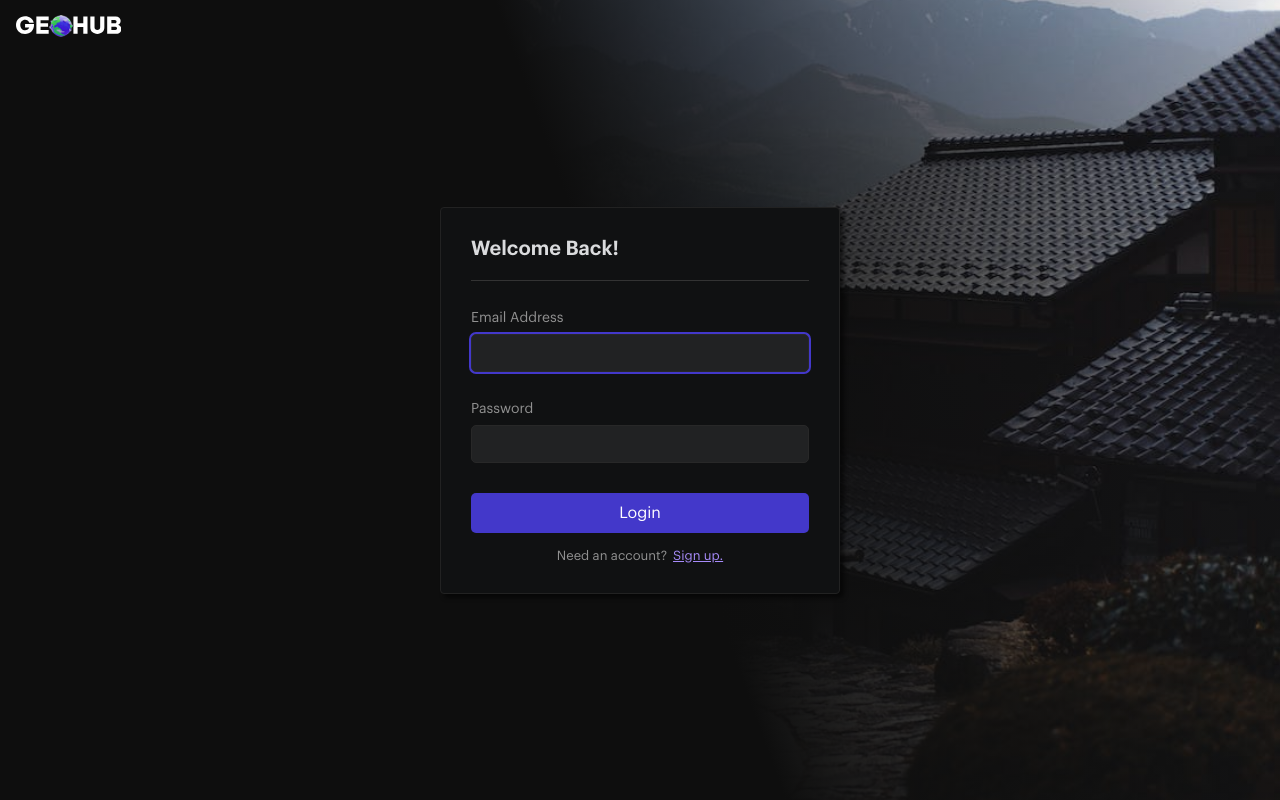
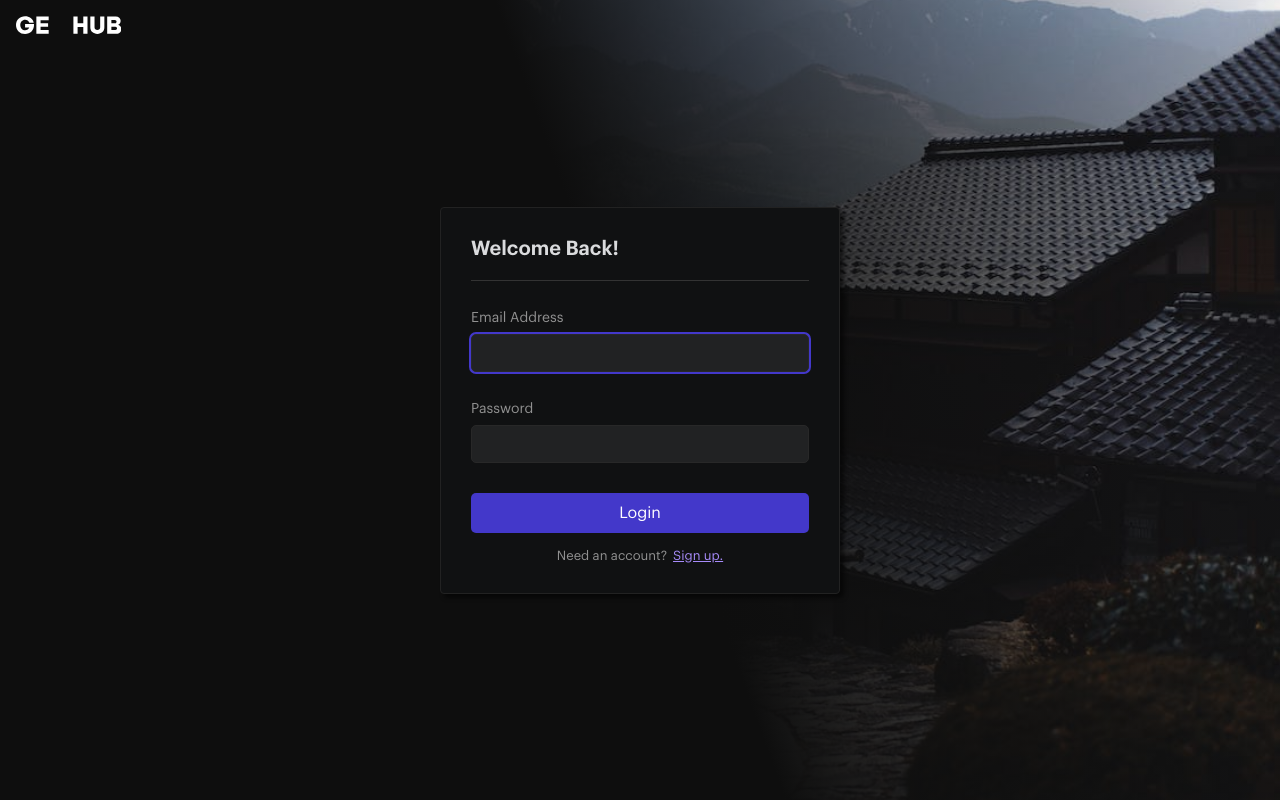
Before and after one commit to benlikescode/geohub, a Next.js app: page /login in a window 1280 px wide. Built offline with nearby package versions, Linux system fonts and the light colour scheme; no server answers.

Commit message:
remove app logo

```diff
--- a/components/AppLogo/AppLogo.tsx
+++ b/components/AppLogo/AppLogo.tsx
@@ -1,4 +1,3 @@
-import Image from 'next/image'
 import Link from 'next/link'
 import React, { FC } from 'react'
 import { StyledAppLogo } from './'
@@ -8,9 +7,9 @@ const AppLogo: FC = () => {
     <StyledAppLogo>
       <Link href="/" className="logo-link">
         <a className="logo">
-          <div className="earth">
+          {/* <div className="earth">
             <Image src="/images/earth-spinning.gif" height={34} width={34} alt="Spinning Earth" />
-          </div>
+          </div> */}
           <svg viewBox="0 0 545 93" fill="none" xmlns="http://www.w3.org/2000/svg">
             <path
               d="M92.95 41.28C93.07 42.17 93.07 44.09 93.07 46.78C93.07 60.2 88.73 71.2 80.16 79.78C71.59 88.36 60.47 92.6999 46.79 92.6999C33.11 92.6999 21.99 88.3499 13.16 79.6999C4.33 71.0499 0 60.1399 0 46.8499C0 33.5599 4.33 22.5 13.16 13.92C21.99 5.33999 33.16 0.999962 46.79 0.999962C57.2907 0.818413 67.5509 4.15163 75.94 10.4699C84.25 16.7299 89.49 24.79 91.41 34.63H68.78C67.1278 30.1939 64.1351 26.3824 60.2178 23.7248C56.3004 21.0672 51.6526 19.6955 46.92 19.8C43.5894 19.7002 40.2766 20.3223 37.2093 21.6239C34.1419 22.9254 31.3925 24.8754 29.15 27.3399C24.42 32.3399 22.15 38.85 22.15 46.65C22.15 54.45 24.46 60.9699 29.15 65.9599C31.3663 68.4658 34.1077 70.4522 37.1791 71.7779C40.2505 73.1036 43.5764 73.736 46.92 73.63C57.15 73.63 65.71 68.13 68.78 59.56H46.92V41.28H92.95Z"
```
